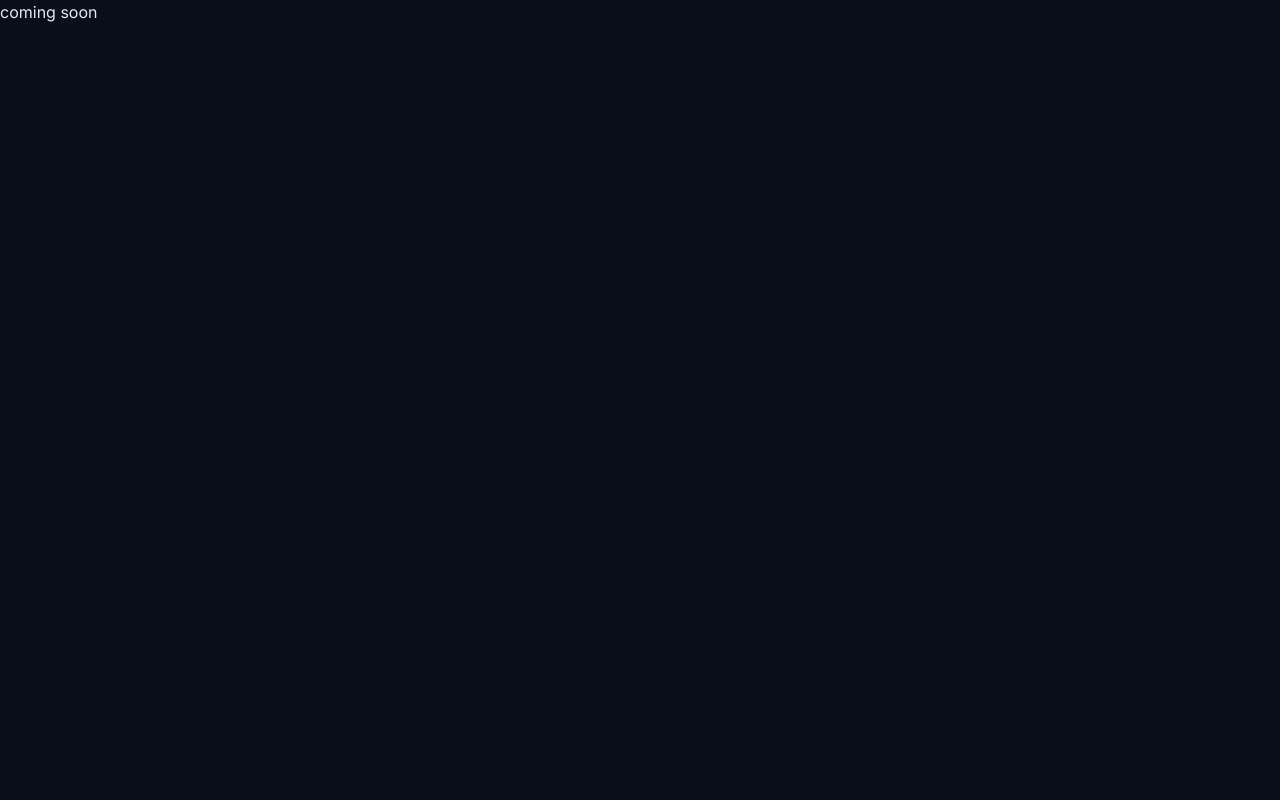
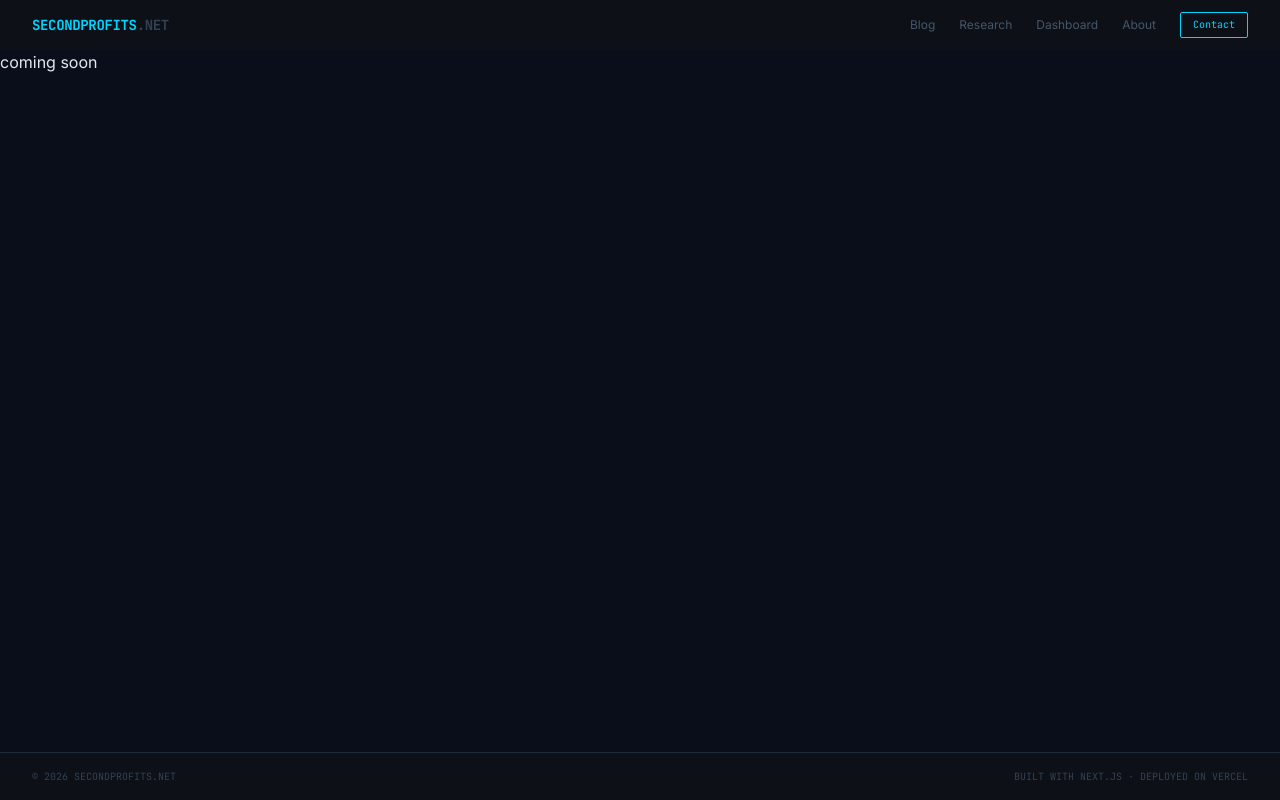
Before and after one commit to appravi18/spweb, a Next.js app: page / in a window 1280 px wide. Built offline with nearby package versions, Linux system fonts and the light colour scheme.

Commit message:
feat: add root layout with sticky Navbar and Footer

```diff
--- a/app/layout.tsx
+++ b/app/layout.tsx
@@ -1,19 +1,21 @@
-import type { Metadata } from "next";
-import "./globals.css";
+import type { Metadata } from 'next'
+import './globals.css'
+import Navbar from '@/components/nav/Navbar'
+import Footer from '@/components/ui/Footer'
 
 export const metadata: Metadata = {
-  title: "Second Profits",
-  description: "Fintech deep learning trading research",
-};
+  title: 'SecondProfits — Deep Learning for Trading',
+  description: 'Research, code, and live models at the intersection of deep learning and quantitative finance.',
+}
 
-export default function RootLayout({
-  children,
-}: Readonly<{
-  children: React.ReactNode;
-}>) {
+export default function RootLayout({ children }: { children: React.ReactNode }) {
   return (
     <html lang="en">
-      <body>{children}</body>
+      <body className="bg-bg-base text-slate-200 flex flex-col min-h-screen">
+        <Navbar />
+        <main className="flex-1">{children}</main>
+        <Footer />
+      </body>
     </html>
-  );
+  )
 }
--- /dev/null
+++ b/components/nav/Navbar.tsx
@@ -0,0 +1,63 @@
+'use client'
+import Link from 'next/link'
+import { usePathname } from 'next/navigation'
+import { useEffect, useState } from 'react'
+
+const NAV_LINKS = [
+  { href: '/blog',      label: 'Blog'      },
+  { href: '/research',  label: 'Research'  },
+  { href: '/dashboard', label: 'Dashboard' },
+  { href: '/about',     label: 'About'     },
+]
+
+export default function Navbar() {
+  const pathname = usePathname()
+  const [scrolled, setScrolled] = useState(false)
+  const [progress, setProgress] = useState(0)
+  const isPost = pathname.startsWith('/blog/')
+
+  useEffect(() => {
+    const onScroll = () => {
+      setScrolled(window.scrollY > 10)
+      if (isPost) {
+        const h = document.documentElement
+        setProgress((h.scrollTop / (h.scrollHeight - h.clientHeight)) * 100)
+      }
+    }
+    window.addEventListener('scroll', onScroll, { passive: true })
+    return () => window.removeEventListener('scroll', onScroll)
+  }, [isPost])
+
+  return (
+    <header className={`sticky top-0 z-50 transition-shadow ${scrolled ? 'shadow-[0_1px_0_#1e293b]' : ''} bg-bg-surface`}>
+      <nav className="flex items-center justify-between px-8 py-3">
+        <Link href="/" className="font-mono font-bold text-accent text-sm tracking-tight">
+          SECONDPROFITS<span className="text-text-muted">.NET</span>
+        </Link>
+        <div className="flex items-center gap-6 text-xs text-text-dim">
+          {NAV_LINKS.map(l => (
+            <Link
+              key={l.href}
+              href={l.href}
+              className={pathname.startsWith(l.href) ? 'text-accent' : 'hover:text-slate-300 transition-colors'}
+            >
+              {l.label}
+            </Link>
+          ))}
+          <Link
+            href="/contact"
+            className="border border-accent text-accent px-3 py-1 rounded-sm font-mono text-[10px] hover:bg-accent hover:text-bg-base transition-colors"
+          >
+            Contact
+          </Link>
+        </div>
+      </nav>
+      {isPost && (
+        <div
+          className="h-[2px] bg-gradient-to-r from-accent to-blue-400 origin-left transition-transform"
+          style={{ transform: `scaleX(${progress / 100})` }}
+        />
+      )}
+    </header>
+  )
+}
--- /dev/null
+++ b/components/ui/Footer.tsx
@@ -0,0 +1,8 @@
+export default function Footer() {
+  return (
+    <footer className="border-t border-border-dim bg-bg-surface py-4 px-8 flex justify-between items-center text-[10px] font-mono text-text-muted">
+      <span>© {new Date().getFullYear()} SECONDPROFITS.NET</span>
+      <span>BUILT WITH NEXT.JS · DEPLOYED ON VERCEL</span>
+    </footer>
+  )
+}
```
